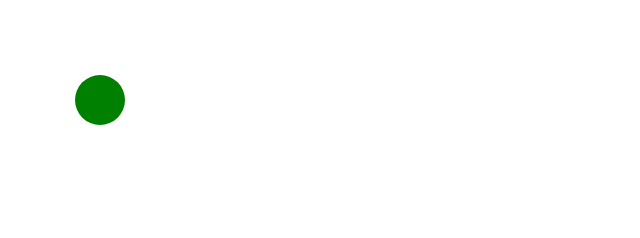
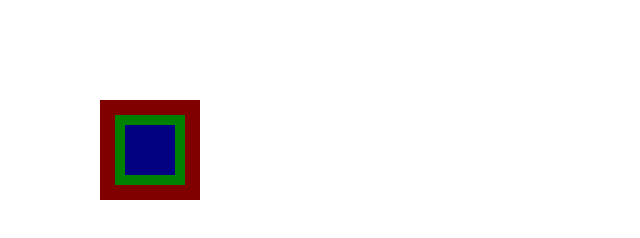
Before and after one commit to robinkrens/js-course, a plain HTML site: page canvas/index.html in a window 1280 px wide. Shown: the whole page, without its empty margins (0-640 px from the left). Drawn offline with Linux system fonts and the light colour scheme.

Commit message:
canvas: change to drawing rectangles

```diff
--- a/canvas/circles.js
+++ /dev/null
@@ -1,24 +0,0 @@
-/* Canvas API Example */
-const canvas = document.getElementById("drawArea");
-const width = canvas.width = window.innerWidth;
-const height = canvas.height = window.innerHeight;
-const ctx = canvas.getContext('2d');
-
-let radius = 25;
-let xpos = 100;
-let ypos = 100;
-
-/* The arc() method creates a circular arc centered at (x, y) with a radius of radius.
- * The next two parameters are the start and end of the cicle. Here, 2 * Math.PI
- * means a full circle.
- * Function: arc(x, y, radius, startAngle, endAngle) */
-ctx.beginPath();
-ctx.arc(xpos, ypos, radius, 0, 2 * Math.PI);
-ctx.fillStyle = 'rgb(0,128,0)';
-ctx.fill();
-
-/* Exercise 1:
- * Create a function that creates a random amount (between 10 and 100) circles
- * with random colors at random positions
- * HINT: Use canvas width and height to make sure you use the browsers maximum
- * width and height */
--- /dev/null
+++ b/canvas/draw.js
@@ -0,0 +1,29 @@
+/* Canvas API Example */
+const canvas = document.getElementById("drawArea");
+const width = canvas.width = window.innerWidth;
+const height = canvas.height = window.innerHeight;
+const ctx = canvas.getContext('2d');
+
+let rheight = 100;
+let rwidth = 100;
+let xpos = 100;
+let ypos = 100;
+
+/* The fillRect() method draws a filled rectangle whose starting point is at (x, y) and whose size is specified by width and height. The fill style is determined by the current fillStyle attribute. */
+ctx.fillStyle = 'rgb(128,0,0)';
+ctx.fillRect(xpos, ypos, rheight, rwidth);
+ctx.fillStyle = 'rgb(0,128,0)';
+ctx.fillRect(xpos+15, ypos+15, rheight-30, rwidth-30);
+ctx.fillStyle = 'rgb(0,0,128)';
+ctx.fillRect(xpos+25, ypos+25, rheight-50, rwidth-50);
+
+/* Exercise 1:
+ * Create a function that creates a random amount (between 10 and 100) of
+ * rectangles with random colors at random positions.
+ * HINT: Use canvas width and height to make sure you use the browsers maximum
+ * width and height */
+
+/* Exercise 2:
+ * Implement a button on click action that creates a random objects
+ * in the canvase field
+ * HINT: uncomment the button in the html file */
--- a/canvas/index.html
+++ b/canvas/index.html
@@ -4,7 +4,7 @@
     <meta charset="utf-8">
     <meta name="viewport" content="width=device-width, initial-scale=1.0">
     <title>Canvas API example: circles</title>
-    <script src="circles.js" defer></script>
+    <script src="draw.js" defer></script>
     <link href="style.css" rel="stylesheet">
   </head>
   <body>
```
